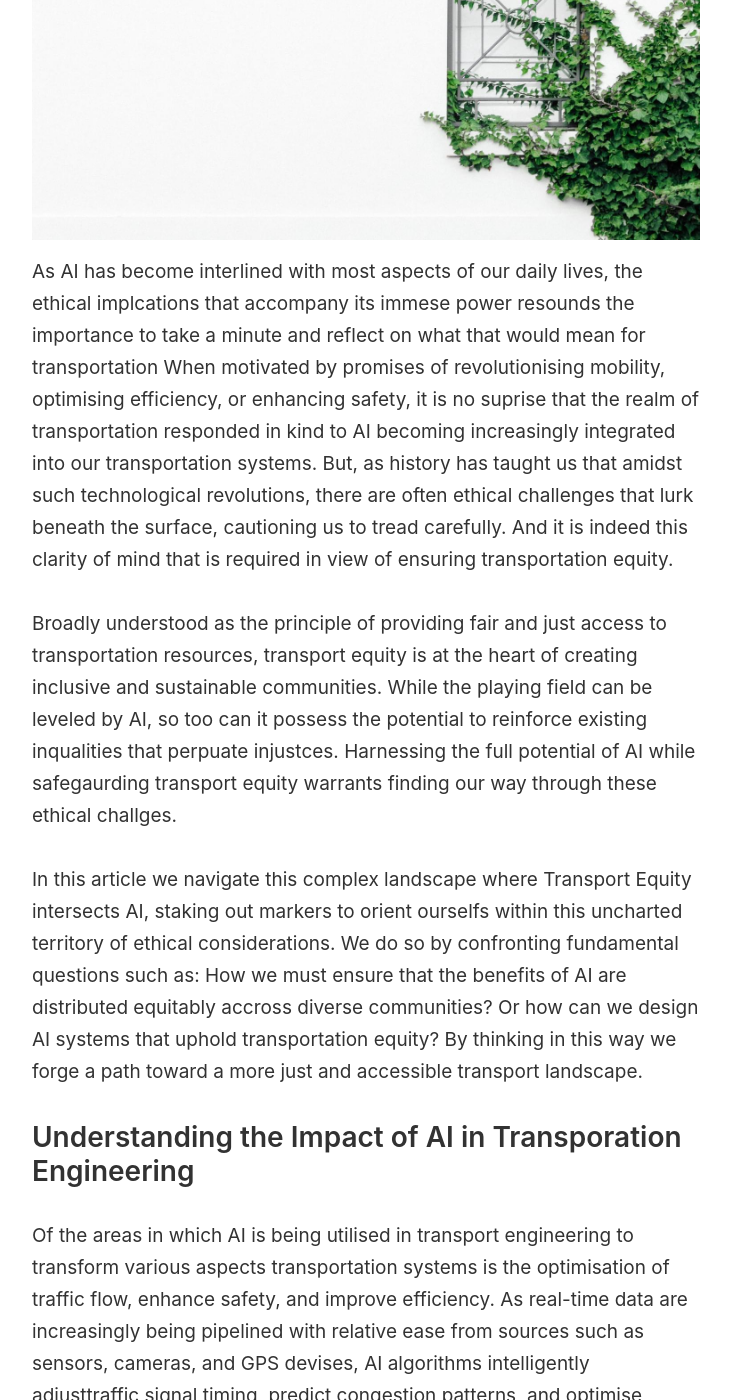
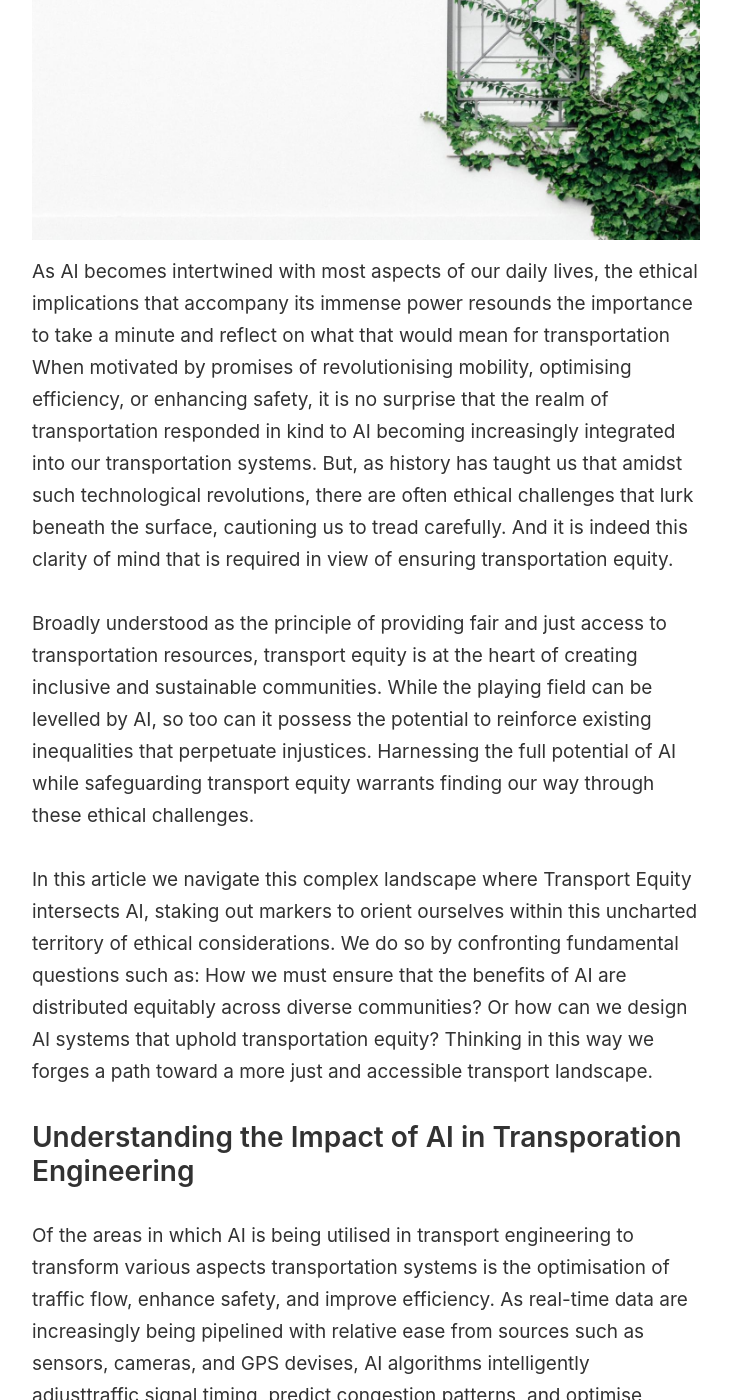
Before and after one commit to AngleSaxonJute/AngleSaxonJute.github.io, a Jekyll site: the page built from _posts/2023-05-01-driving-towards-fairness-navigating-ethical-challenges-in-ai-for-transporation-equity.markdown, in a window 1280 px wide and 1400 px high, scrolled down 441 px. Shown: the whole window, without its empty margins (274-1005 px from the left). Built offline with Jekyll 4.4.1, drawn with Linux system fonts in a browser that asks for light colours; comment, search, counter and statistics services are not loaded.

Commit message:
Update 2023-05-01-driving-towards-fairness-navigating-ethical-challenges-in-ai-for-transporation-equity.markdown
Typos

```diff
--- a/_posts/2023-05-01-driving-towards-fairness-navigating-ethical-challenges-in-ai-for-transporation-equity.markdown
+++ b/_posts/2023-05-01-driving-towards-fairness-navigating-ethical-challenges-in-ai-for-transporation-equity.markdown
@@ -5,11 +5,11 @@
 image: '/images/posts/2.jpg'
 published: true
 ---
-As AI has become interlined with most aspects of our daily lives, the ethical implcations that accompany its immese power resounds the importance to take a minute and reflect on what that would mean for transportation When motivated by promises of revolutionising mobility, optimising efficiency, or enhancing safety, it is no suprise that the realm of transportation responded in kind to AI becoming increasingly integrated into our transportation systems. But, as history has taught us that amidst such technological revolutions, there are often ethical challenges that lurk beneath the surface, cautioning us to tread carefully. And it is indeed this clarity of mind that is required in view of ensuring transportation equity.
+As AI becomes intertwined with most aspects of our daily lives, the ethical implications that accompany its immense power resounds the importance to take a minute and reflect on what that would mean for transportation When motivated by promises of revolutionising mobility, optimising efficiency, or enhancing safety, it is no surprise that the realm of transportation responded in kind to AI becoming increasingly integrated into our transportation systems. But, as history has taught us that amidst such technological revolutions, there are often ethical challenges that lurk beneath the surface, cautioning us to tread carefully. And it is indeed this clarity of mind that is required in view of ensuring transportation equity.
 
-Broadly understood as the principle of providing fair and just access to transportation resources, transport equity is at the heart of creating inclusive and sustainable communities. While the playing field can be leveled by AI, so too can it possess the potential to reinforce existing inqualities that perpuate injustces. Harnessing the full potential of AI while safegaurding transport equity warrants finding our way through these ethical challges.
+Broadly understood as the principle of providing fair and just access to transportation resources, transport equity is at the heart of creating inclusive and sustainable communities. While the playing field can be levelled by AI, so too can it possess the potential to reinforce existing inequalities that perpetuate injustices. Harnessing the full potential of AI while safeguarding transport equity warrants finding our way through these ethical challenges.
 
-In this article we navigate this complex landscape where Transport Equity intersects AI, staking out markers to orient ourselfs within this uncharted territory of ethical considerations. We do so by confronting fundamental questions such as: How we must ensure that the benefits of AI are distributed equitably accross diverse communities? Or how can we design AI systems that uphold transportation equity? By thinking in this way we forge a path toward a more just and accessible transport landscape.
+In this article we navigate this complex landscape where Transport Equity intersects AI, staking out markers to orient ourselves within this uncharted territory of ethical considerations. We do so by confronting fundamental questions such as: How we must ensure that the benefits of AI are distributed equitably across diverse communities? Or how can we design AI systems that uphold transportation equity? Thinking in this way we forges a path toward a more just and accessible transport landscape.
 
 ## Understanding the Impact of AI in Transporation Engineering
 Of the areas in which AI is being utilised in transport engineering to transform various aspects transportation systems is the optimisation of traffic flow, enhance safety, and improve efficiency. As real-time data are increasingly being pipelined with relative ease from sources such as sensors, cameras, and GPS devises, AI algorithms intelligently adjusttraffic signal timing, predict congestion patterns, and optimise alternate routing. Dynamically adapting to changing traffic conditions, AI helps reduce congestion, minimise travel times, and improve the overall efficiency of transportation networks.
@@ -45,13 +45,13 @@
 ## Strategies for Ensuring Fairness and Equity in Transportation AI
 In the quest of fairness and equity in transportation AI systems, it's essential to employ strategies that combat biases and ensure equal treatment of all. Hence, in view of the above ethical framework, let's buckle up and explore some of these approaches to mitigate biases and promote a fair and equitable transportation future.
 
-### Diversification of Datasets
+#### Diversification of Datasets
 To steer clear of biased AI systems, we need to ensure our datasets represent the full spectrum of human diversity. By embracing the mantra of inclusivity data from a wide range of sources and communities are paramount. Relying solely on data from the old GPS-wielding uncles who always seem to take the scenic route will not cut it. Algorithms trained on diversified data are better equipped, for example, to understand nuances of different neighbourhoods, preferences, and travel patterns.
 
-### Algorithmic Auditing
+#### Algorithmic Auditing
 Just like we have tests for vehicles, ensuring that they uphold the minimum safety, environment, and roadworthiness standards, so we must have regular check-ups and evaluations of our AI systems to help spot and address any biases that may have snuck in. By scrutinizing the inner workings of our algorithms, we can ensure they are making decisions that are fair, transparent, and free from discriminatory impact.
 
-### Transparent Collaboration
+#### Transparent Collaboration
 In the pursuit of fairness and equity, it's crucial to involve all the stakeholders in the transportation journey. Assembling a diverse crew consisting of transportation engineers, AI experts, policymakers, community representatives, and even that talkative taxi driver who seems to know all the shortcuts, we can navigate the challenges of bias and discrimination more effectively. Through open dialogue, transparency, and collective decision-making, we can develop AI systems that prioritize the needs and values of the communities they serve.
 
 These strategies are by no means exhaustive, but they nonetheless afford putting in practice an ethical framework that prioritizes fairness and equity by emphasising transparency, accountability, and inclusivity.
```
